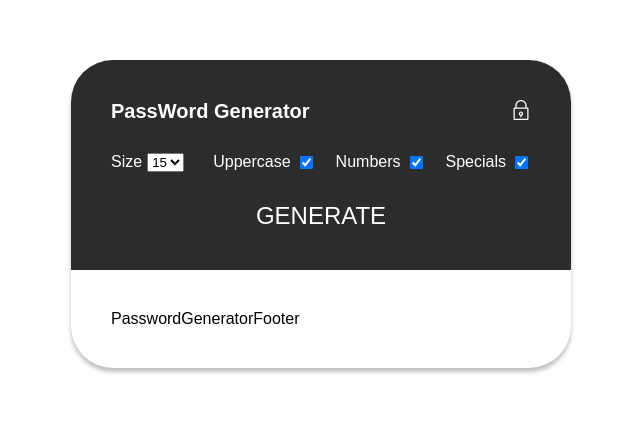
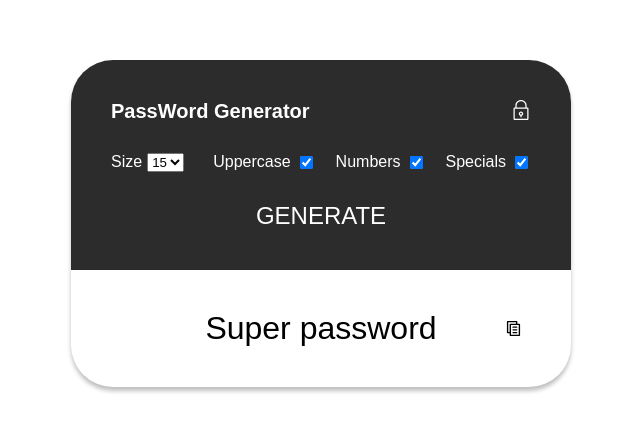
Before and after one commit to PoChuanSu/React-Basic, a React (Create React App) app in the folder react-password-generator/: page / in a window 1280 px wide. Shown: the part 140-572 px from the top of the page, without its empty margins (319-959 px from the left). Built offline with nearby package versions, Linux system fonts and the light colour scheme.

Commit message:
finish design and layout

```diff
--- a/react-password-generator/src/components/PasswordGeneratorFooter/PasswordGeneratorFooter.jsx
+++ b/react-password-generator/src/components/PasswordGeneratorFooter/PasswordGeneratorFooter.jsx
@@ -1,5 +1,11 @@
 import s from "./style.module.css";
+import copyPasteIcon from "../../assets/copy-paste.svg";
 
 export function PasswordGeneratorFooter() {
-  return <div className={s.root}>PasswordGeneratorFooter</div>;
+  return (
+    <div className={s.root}>
+      <div>Super password</div>
+      <img className={s.icon} src={copyPasteIcon} alt="Copy paste icon" />
+    </div>
+  );
 }
--- a/react-password-generator/src/components/PasswordGeneratorFooter/style.module.css
+++ b/react-password-generator/src/components/PasswordGeneratorFooter/style.module.css
@@ -1,3 +1,15 @@
 .root {
+  position: relative;
   padding: 40px;
+  display: flex;
+  font-size: xx-large;
+  justify-content: center;
+  align-items: center;
+  cursor: pointer;
 }
+
+.icon {
+  position: absolute;
+  right: 50px;
+  width: 15px;
+}
```
Also changed, not shown: react-password-generator/src/assets/copy-paste.svg (added).
